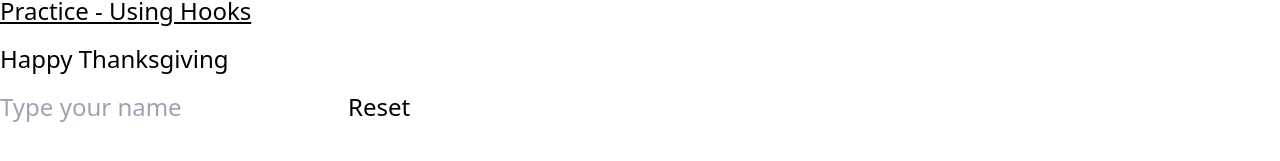
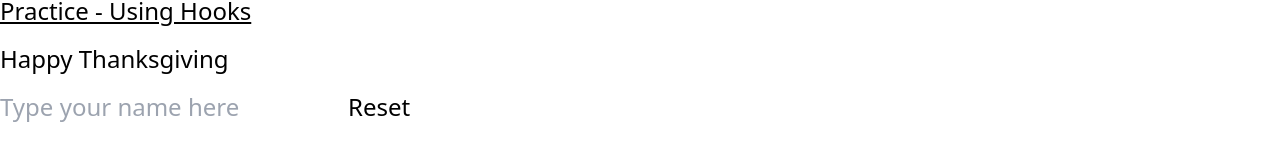
Before and after one commit to Sisi-tech/course-practice, a React (Vite) app: page / in a window 1280 px wide. Shown: the part 467-628 px from the top of the page. Built offline with nearby package versions, Linux system fonts and the light colour scheme.

Commit message:
update hooks practice

```diff
--- a/src/Hooks.jsx
+++ b/src/Hooks.jsx
@@ -12,7 +12,7 @@ export default function InputComponent() {
         <div className='text-gray-100 py-2 flex flex-col justify-center align-center' style={{lineHeight: "2.0"}}>
             <h2 className='text-blue-700' style={{textDecoration: 'underline'}}>Practice - Using Hooks</h2>
             <p>Happy Thanksgiving {name}</p>
-            <input className='block bg-gray-200 text-black px-2 rounded-md' placeholder='Type your name' value={name} onChange={handleNameChange} />
+            <input className='block bg-gray-200 text-black px-2 rounded-md' placeholder='Type your name here' value={name} onChange={handleNameChange} />
             <button className='bg-blue-600 text-gray-200 rounded-md px-2 m-3 w-24 shadow-gray-600 shadow-md hover:bg-gray-200 hover:text-black' onClick={()=>setName("")}>
                 Reset
             </button>
```
